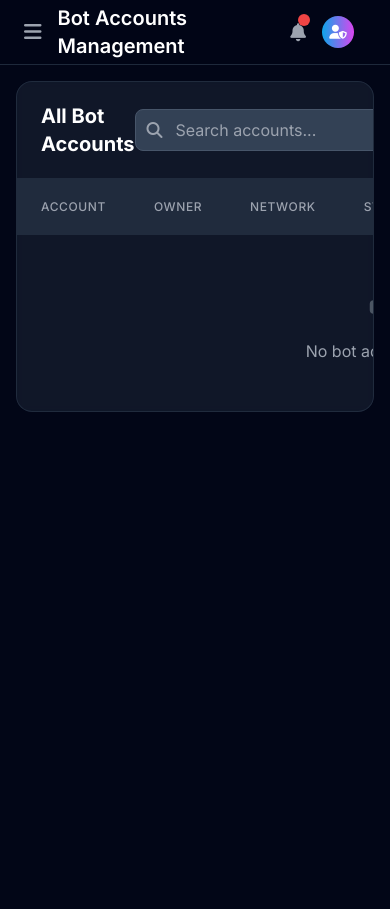
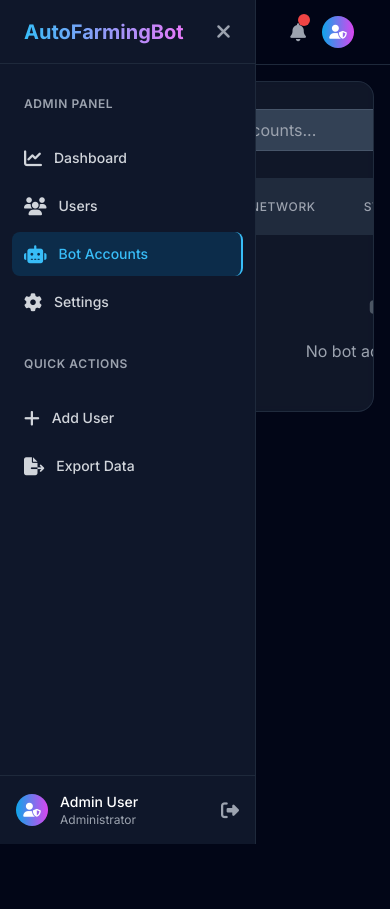
Before and after one commit to rahmangunawans/Test, a Flask app: page /admin/accounts in a window 390 px wide. Run offline with Flask 3, Linux system fonts and the light colour scheme; a user stored in the database is signed in; some libraries are stand-ins or nearby versions.

Commit message:
Enhance the sidebar navigation with collapsible functionality and smooth transitions
Implements collapsible sidebar with CSS transitions in base.html, adjusting widths and opacities for collapsed state.

Replit-Commit-Author: Agent
Replit-Commit-Session-Id: b99d5dac-9294-4a3f-b6cf-4f806d253c3e
Replit-Commit-Screenshot-Url: https://storage.googleapis.com/screenshot-production-us-central1/728d4896-77db-4086-971c-ae513a0f7846/68985f64-01c4-4464-897b-244b57ce0fac.jpg

```diff
--- a/templates/admin/base.html
+++ b/templates/admin/base.html
@@ -73,12 +73,75 @@
             }
         }
     </script>
+
+    <style>
+        .sidebar-expanded {
+            width: 16rem; /* 64 in Tailwind */
+        }
+
+        .sidebar-collapsed {
+            width: 4rem; /* 16 in Tailwind */
+        }
+
+        .sidebar-collapsed .sidebar-text {
+            opacity: 0;
+            visibility: hidden;
+        }
+
+        .sidebar-collapsed .sidebar-logo-text {
+            opacity: 0;
+            visibility: hidden;
+        }
+
+        .sidebar-collapsed .sidebar-section-header {
+            opacity: 0;
+            visibility: hidden;
+        }
+
+        .sidebar-collapsed .sidebar-user-info {
+            opacity: 0;
+            visibility: hidden;
+        }
+
+        .sidebar-text {
+            transition: opacity 0.3s ease-in-out, visibility 0.3s ease-in-out;
+        }
+
+        .sidebar-logo-text {
+            transition: opacity 0.3s ease-in-out, visibility 0.3s ease-in-out;
+        }
+
+        .sidebar-section-header {
+            transition: opacity 0.3s ease-in-out, visibility 0.3s ease-in-out;
+        }
+
+        .sidebar-user-info {
+            transition: opacity 0.3s ease-in-out, visibility 0.3s ease-in-out;
+        }
+
+        .sidebar-content-expanded {
+            margin-left: 16rem; /* 64 in Tailwind */
+            transition: margin-left 0.3s ease-in-out;
+        }
+
+        .sidebar-content-collapsed {
+            margin-left: 4rem; /* 16 in Tailwind */
+            transition: margin-left 0.3s ease-in-out;
+        }
+
+        @media (max-width: 1024px) {
+            .sidebar-content-expanded,
+            .sidebar-content-collapsed {
+                margin-left: 0;
+            }
+        }
+    </style>
 </head>
 <body class="font-sans bg-dark-950 text-gray-100 antialiased">
     <!-- Sidebar -->
-    <div id="sidebar" class="fixed inset-y-0 left-0 z-50 w-64 bg-dark-900 border-r border-dark-800 transform -translate-x-full transition-transform duration-300 ease-in-out lg:translate-x-0">
+    <div id="sidebar" class="fixed inset-y-0 left-0 z-50 bg-dark-900 border-r border-dark-800 transform transition-all duration-300 ease-in-out sidebar-expanded">
         <div class="flex items-center justify-between h-16 px-6 border-b border-dark-800">
-            <span class="text-xl font-bold bg-gradient-to-r from-primary-400 to-accent-400 bg-clip-text text-transparent">
+            <span class="text-xl font-bold bg-gradient-to-r from-primary-400 to-accent-400 bg-clip-text text-transparent sidebar-logo-text">
                 AutoFarmingBot
             </span>
             <button id="closeSidebar" class="lg:hidden text-gray-400 hover:text-white">
@@ -88,44 +151,44 @@
 
         <nav class="mt-8">
             <div class="px-6 mb-6">
-                <h3 class="text-xs font-semibold text-gray-400 uppercase tracking-wider">Admin Panel</h3>
+                <h3 class="text-xs font-semibold text-gray-400 uppercase tracking-wider sidebar-section-header">Admin Panel</h3>
             </div>
 
             <div class="space-y-1 px-3">
                 <a href="{{ url_for('admin_dashboard') }}" class="sidebar-link group flex items-center px-3 py-2 text-sm font-medium rounded-lg {% if request.endpoint == 'admin_dashboard' %}bg-primary-600/20 text-primary-400 border-r-2 border-primary-400{% else %}text-gray-300 hover:bg-dark-800 hover:text-primary-400{% endif %} transition-all duration-200">
-                    <i class="fas fa-chart-line mr-3 text-lg"></i>
-                    Dashboard
+                    <i class="fas fa-chart-line mr-3 text-lg flex-shrink-0"></i>
+                    <span class="sidebar-text">Dashboard</span>
                 </a>
 
                 <a href="{{ url_for('admin_users') }}" class="sidebar-link group flex items-center px-3 py-2 text-sm font-medium rounded-lg {% if request.endpoint == 'admin_users' %}bg-primary-600/20 text-primary-400 border-r-2 border-primary-400{% else %}text-gray-300 hover:bg-dark-800 hover:text-primary-400{% endif %} transition-all duration-200">
-                    <i class="fas fa-users mr-3 text-lg"></i>
-                    Users
+                    <i class="fas fa-users mr-3 text-lg flex-shrink-0"></i>
+                    <span class="sidebar-text">Users</span>
                 </a>
 
                 <a href="{{ url_for('admin_accounts') }}" class="sidebar-link group flex items-center px-3 py-2 text-sm font-medium rounded-lg {% if request.endpoint == 'admin_accounts' %}bg-primary-600/20 text-primary-400 border-r-2 border-primary-400{% else %}text-gray-300 hover:bg-dark-800 hover:text-primary-400{% endif %} transition-all duration-200">
-                    <i class="fas fa-robot mr-3 text-lg"></i>
-                    Bot Accounts
+                    <i class="fas fa-robot mr-3 text-lg flex-shrink-0"></i>
+                    <span class="sidebar-text">Bot Accounts</span>
                 </a>
 
                 <a href="#" class="sidebar-link group flex items-center px-3 py-2 text-sm font-medium rounded-lg text-gray-300 hover:bg-dark-800 hover:text-primary-400 transition-all duration-200">
-                    <i class="fas fa-cog mr-3 text-lg"></i>
-                    Settings
+                    <i class="fas fa-cog mr-3 text-lg flex-shrink-0"></i>
+                    <span class="sidebar-text">Settings</span>
                 </a>
             </div>
 
             <div class="px-6 mt-8 mb-6">
-                <h3 class="text-xs font-semibold text-gray-400 uppercase tracking-wider">Quick Actions</h3>
+                <h3 class="text-xs font-semibold text-gray-400 uppercase tracking-wider sidebar-section-header">Quick Actions</h3>
             </div>
 
             <div class="space-y-1 px-3">
                 <a href="#" class="sidebar-link group flex items-center px-3 py-2 text-sm font-medium rounded-lg text-gray-300 hover:bg-dark-800 hover:text-primary-400 transition-all duration-200">
-                    <i class="fas fa-plus mr-3 text-lg"></i>
-                    Add User
+                    <i class="fas fa-plus mr-3 text-lg flex-shrink-0"></i>
+                    <span class="sidebar-text">Add User</span>
                 </a>
 
                 <a href="#" class="sidebar-link group flex items-center px-3 py-2 text-sm font-medium rounded-lg text-gray-300 hover:bg-dark-800 hover:text-primary-400 transition-all duration-200">
-                    <i class="fas fa-file-export mr-3 text-lg"></i>
-                    Export Data
+                    <i class="fas fa-file-export mr-3 text-lg flex-shrink-0"></i>
+                    <span class="sidebar-text">Export Data</span>
                 </a>
             </div>
         </nav>
@@ -138,7 +201,7 @@
                         <i class="fas fa-user-shield text-white text-sm"></i>
                     </div>
                 </div>
-                <div class="ml-3 flex-1 min-w-0">
+                <div class="ml-3 flex-1 min-w-0 sidebar-user-info">
                     <p class="text-sm font-medium text-white truncate">
                         {{ current_user.full_name }}
                     </p>
@@ -157,12 +220,12 @@
     <div id="sidebarOverlay" class="fixed inset-0 bg-black/50 backdrop-blur-sm z-40 lg:hidden hidden"></div>
 
     <!-- Main Content -->
-    <div class="lg:pl-64">
+    <div id="mainContent" class="sidebar-content-expanded">
         <!-- Top Navigation -->
         <div class="sticky top-0 z-40 bg-dark-950/95 backdrop-blur-md border-b border-dark-800">
             <div class="flex items-center justify-between h-16 px-6">
                 <div class="flex items-center">
-                    <button id="openSidebar" class="lg:hidden text-gray-400 hover:text-white mr-4">
+                    <button id="openSidebar" class="text-gray-400 hover:text-white mr-4">
                         <i class="fas fa-bars text-xl"></i>
                     </button>
                     <h1 class="text-xl font-semibold text-white">
@@ -221,20 +284,65 @@
     <!-- JavaScript -->
     <script>
         document.addEventListener('DOMContentLoaded', function() {
+            console.log('Admin sidebar initializing...');
             const sidebar = document.getElementById('sidebar');
             const sidebarOverlay = document.getElementById('sidebarOverlay');
             const openSidebar = document.getElementById('openSidebar');
             const closeSidebar = document.getElementById('closeSidebar');
 
-            // Open sidebar
-            if (openSidebar && sidebar && sidebarOverlay) {
-                openSidebar.addEventListener('click', function() {
-                    sidebar.classList.remove('-translate-x-full');
-                    sidebarOverlay.classList.remove('hidden');
+            // Initialize sidebar - start expanded by default
+            function initializeSidebar() {
+                console.log('Initializing admin sidebar as expanded...');
+                const mainContent = document.getElementById('mainContent');
+
+                if (sidebar) {
+                    sidebar.classList.add('sidebar-expanded');
+                    sidebar.classList.remove('sidebar-collapsed');
+                }
+
+                if (mainContent) {
+                    mainContent.classList.add('sidebar-content-expanded');
+                    mainContent.classList.remove('sidebar-content-collapsed');
+                }
+            }
+
+            // Toggle sidebar between expanded and collapsed
+            function toggleSidebar() {
+                console.log('Toggling admin sidebar...');
+                const mainContent = document.getElementById('mainContent');
+
+                if (sidebar && mainContent) {
+                    const isExpanded = sidebar.classList.contains('sidebar-expanded');
+                    console.log('Admin sidebar currently expanded:', isExpanded);
+
+                    if (isExpanded) {
+                        // Collapse sidebar
+                        console.log('Collapsing admin sidebar');
+                        sidebar.classList.remove('sidebar-expanded');
+                        sidebar.classList.add('sidebar-collapsed');
+                        mainContent.classList.remove('sidebar-content-expanded');
+                        mainContent.classList.add('sidebar-content-collapsed');
+                    } else {
+                        // Expand sidebar
+                        console.log('Expanding admin sidebar');
+                        sidebar.classList.remove('sidebar-collapsed');
+                        sidebar.classList.add('sidebar-expanded');
+                        mainContent.classList.remove('sidebar-content-collapsed');
+                        mainContent.classList.add('sidebar-content-expanded');
+                    }
+                }
+            }
+
+            // Open/toggle sidebar
+            if (openSidebar && sidebar) {
+                openSidebar.addEventListener('click', function(e) {
+                    console.log('Admin sidebar button clicked!');
+                    e.preventDefault();
+                    toggleSidebar();
                 });
             }
 
-            // Close sidebar
+            // Close sidebar (mobile)
             function closeSidebarFunction() {
                 if (sidebar && sidebarOverlay) {
                     sidebar.classList.add('-translate-x-full');
@@ -256,6 +364,9 @@
                     closeSidebarFunction();
                 }
             });
+
+            // Initialize on load
+            initializeSidebar();
         });
     </script>
     <script src="{{ url_for('static', filename='js/main.js') }}"></script>
```
